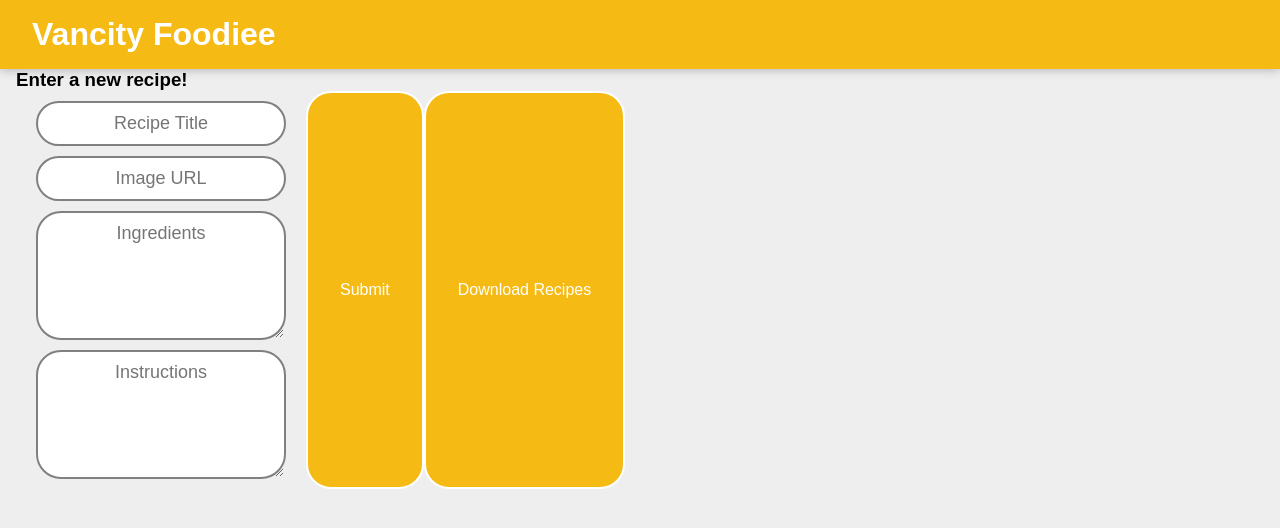
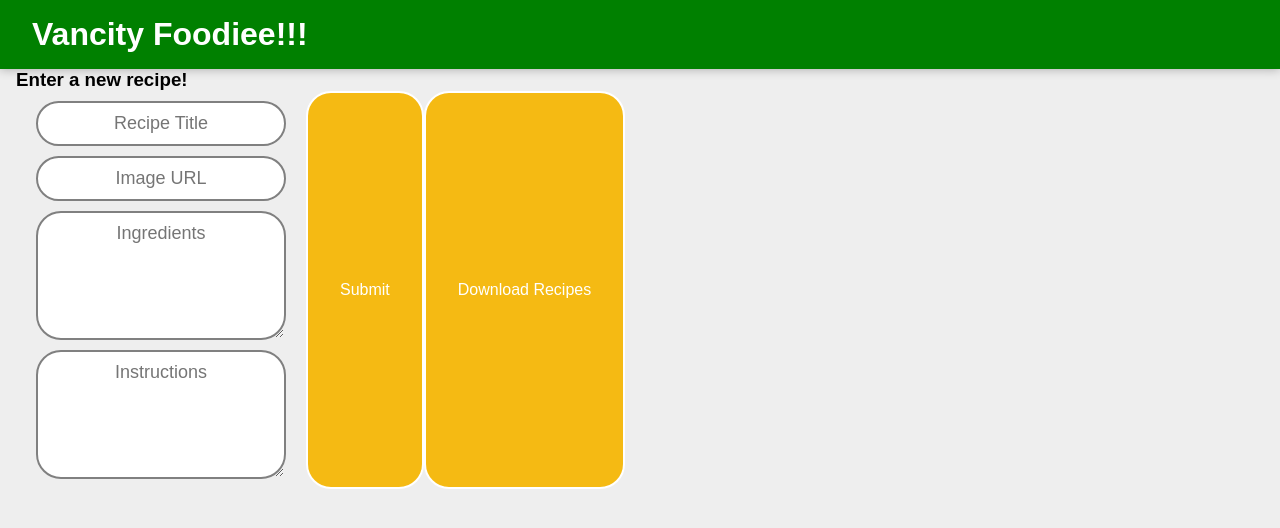
Before and after one commit to nyananu/VancityFoodiee, a React (Create React App) app in the folder food-app/: page / in a window 1280 px wide. Shown: the top 528 px of the page. Built offline with nearby package versions, Linux system fonts and the light colour scheme; no server answers.

Commit message:
changed header

```diff
--- a/food-app/src/componentStyles/header.css
+++ b/food-app/src/componentStyles/header.css
@@ -1,6 +1,6 @@
 /*Header component*/
 header {
-    background-color: #F5BA13;
+    background-color: green;
     margin: auto -16px;
     padding: 16px 32px;
     box-shadow:0 0 10px 0 rgba(0, 0, 0, 0.3);
--- a/food-app/src/components/Header.jsx
+++ b/food-app/src/components/Header.jsx
@@ -2,7 +2,7 @@ import React from "react";
 
 function Header() {
     return <header>
-        <h1>Vancity Foodiee</h1>
+        <h1>Vancity Foodiee!!!</h1>
     </header>
 }
 
```
